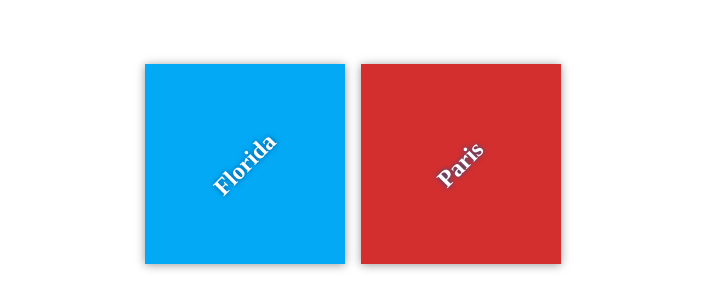
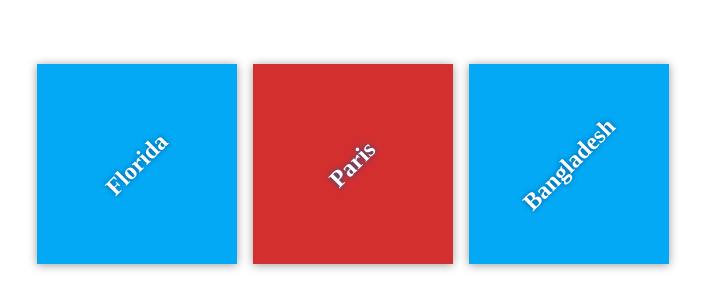
Before and after one commit to mehedi02/my-travel-plans, a plain HTML site: page index.html in a window 1280 px wide. Shown: the part 236-544 px from the top of the page, without its empty margins (287-992 px from the left). Drawn offline with Linux system fonts and the light colour scheme.

Commit message:
Add new Destination

```diff
--- a/index.html
+++ b/index.html
@@ -16,6 +16,9 @@
                 <div class="destination" id="paris">
                     <h2>Paris</h2>
                 </div>
+                <div class="destination" id="bangladesh">
+                    <h2>Bangladesh</h2>
+                </div>
             </div>
         </div>
     </body>
```
